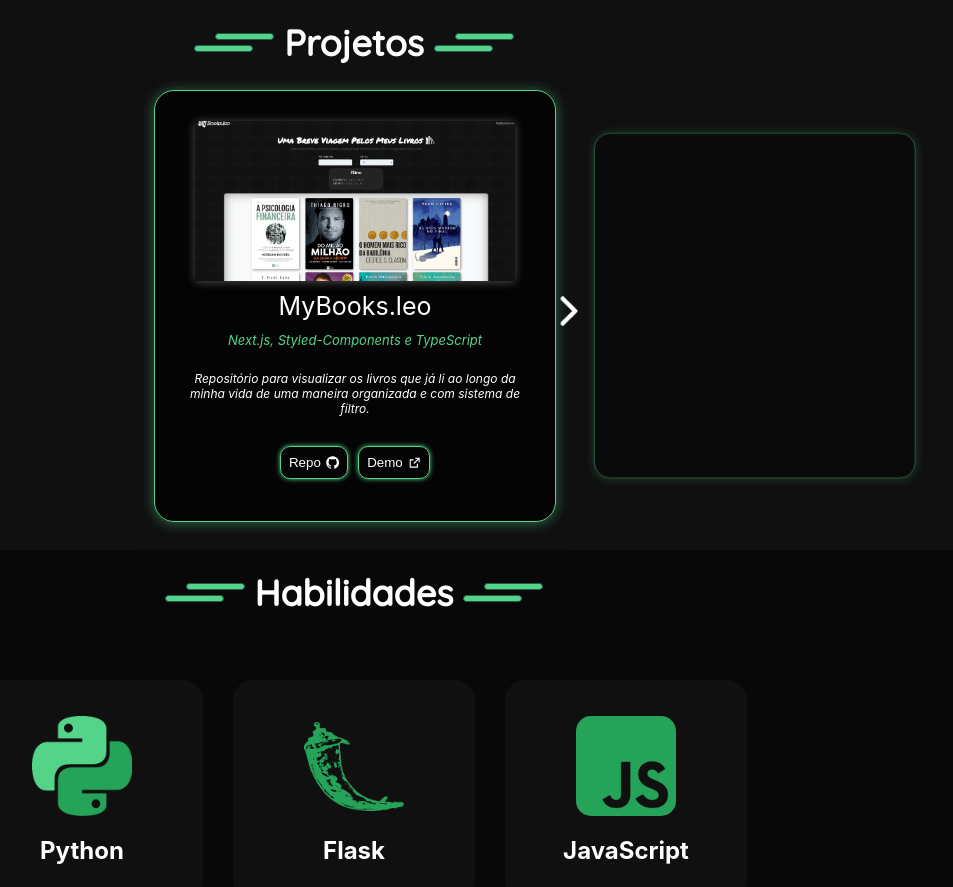
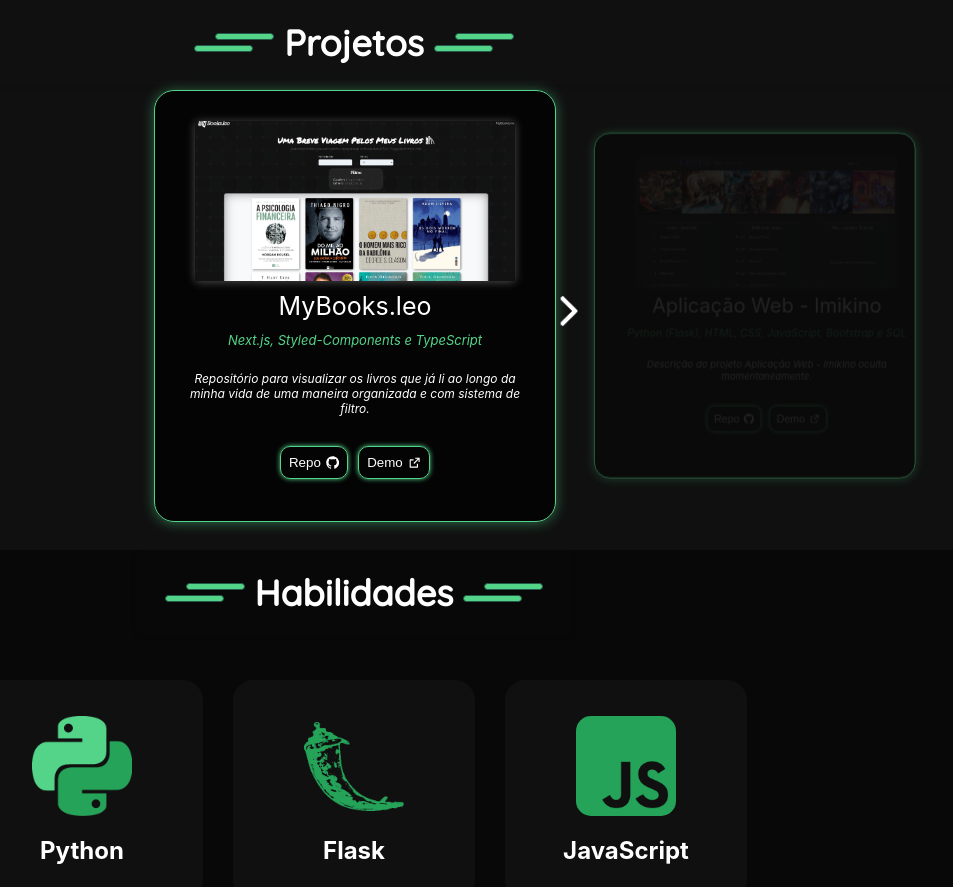
Before and after one commit to leoFagundes/Portfolio-loeFagundes, a React (Create React App) app: page / in a window 1280 px wide. Shown: the part 1320-2207 px from the top of the page, without its empty margins (286-1239 px from the left). Built offline with nearby package versions, Linux system fonts and the light colour scheme; a web font is replaced by a local one.

Commit message:
update project detail

```diff
--- a/src/components/Projects/SlideProject/SlideProject.module.scss
+++ b/src/components/Projects/SlideProject/SlideProject.module.scss
@@ -61,6 +61,7 @@
   box-shadow: 0 1px 13px #54d48977;
   margin-top: 5px;
   background-color: #000000bb;
+  overflow: hidden;
 
   a {
     text-decoration: none;
@@ -83,6 +84,7 @@
     justify-content: center;
     align-items: center;
     gap: 10px;
+    transform: translateX(500px);
 
     .image {
       height: 160px;
@@ -94,16 +96,12 @@
       background-size: cover;
       background-position: center center;
       background-repeat: no-repeat;
-      -webkit-animation: slide 0.5s cubic-bezier(0.25, 0.46, 0.45, 0.94) both;
-      animation: slide 0.5s cubic-bezier(0.25, 0.46, 0.45, 0.94) both;
     }
 
     .name {
       text-align: center;
       color: white;
       font-size: 25px;
-      -webkit-animation: slide 1s cubic-bezier(0.25, 0.46, 0.45, 0.94) both;
-      animation: slide 1s cubic-bezier(0.25, 0.46, 0.45, 0.94) both;
     }
 
     .description {
@@ -115,8 +113,6 @@
       color: white;
       font-size: 12px;
       width: 85%;
-      -webkit-animation: slide 1.5s cubic-bezier(0.25, 0.46, 0.45, 0.94) both;
-      animation: slide 1.5s cubic-bezier(0.25, 0.46, 0.45, 0.94) both;
 
       .linksButtons {
         display: flex;
@@ -152,29 +148,40 @@
   }
 }
 
-@-webkit-keyframes slide {
+.prevClicked {
+  animation: prevClicked 0.5s ease-in-out forwards;
+}
+
+.nextClicked {
+  animation: nextClicked 0.5s ease-in-out forwards;
+}
+
+@keyframes prevClicked {
   0% {
-    -webkit-transform: translateY(17px);
-    transform: translateY(17px);
-    opacity: 0;
+    transform: translateX(-15px);
+    opacity: 0.2;
   }
-
+  80% {
+    transform: translateX(2px);
+    opacity: 0.8;
+  }
   100% {
-    -webkit-transform: translateY(0);
-    transform: translateY(0);
+    transform: translateX(0);
     opacity: 1;
   }
 }
-@keyframes slide {
+
+@keyframes nextClicked {
   0% {
-    -webkit-transform: translateY(17px);
-    transform: translateY(17px);
-    opacity: 0;
+    transform: translateX(15px);
+    opacity: 0.2;
   }
-
+  80% {
+    transform: translateX(-2px);
+    opacity: 0.8;
+  }
   100% {
-    -webkit-transform: translateY(0);
-    transform: translateY(0);
+    transform: translateX(0);
     opacity: 1;
   }
 }
--- a/src/components/Projects/SlideProject/index.tsx
+++ b/src/components/Projects/SlideProject/index.tsx
@@ -2,7 +2,7 @@
 import { RiExternalLinkLine } from 'react-icons/ri';
 import { RxGithubLogo } from 'react-icons/rx';
 
-export default function SlideProject({currentProjectIndex, currentProject, currentProjectSide, projectList}: {
+export default function SlideProject({ currentProjectIndex, currentProject, currentProjectSide, projectList, classByButtonClicked }: {
     currentProjectIndex: number,
     currentProject: boolean,
     currentProjectSide?: number,
@@ -13,20 +13,28 @@
         ling: string;
         link: string;
         demo?: string;
-    }[];}) {
+    }[];
+    classByButtonClicked: 'prevClicked' | 'nextClicked' | null
+}) {
     if (!currentProject && currentProjectSide) {
         return (
-            <div className={`${currentProjectSide === 1 ? style.leftSlide : style.rightSlide} ${currentProjectIndex === 0 ? style.sideSlide : ''}`}>
-                {projectList.map(({imageName, name, des, ling, link, demo}, index) => (
+            <div className={`
+                ${currentProjectSide === 1 ? style.leftSlide : style.rightSlide}
+                ${currentProjectIndex === 0 ? style.sideSlide : ''}
+            `}>
+                {projectList.map(({ imageName, name, des, ling, link, demo }, index) => (
                     <div
                         key={index}
-                        className={`${style.item} ${index + currentProjectSide === currentProjectIndex ? style.active : style.hidden}`}
+                        className={`
+                            ${style.item}
+                            ${index + currentProjectSide === currentProjectIndex ? style.active : style.hidden}
+                        `}
                     >
-                            <div className={style.content}>
-                                <div className={style.image} style={{ backgroundImage: `url(${process.env.PUBLIC_URL}/${imageName})` }}/>
+                        <div className={`${style.content} ${classByButtonClicked === 'prevClicked' ? style.prevClicked : style.nextClicked}`}>
+                            <div className={style.image} style={{ backgroundImage: `url(${process.env.PUBLIC_URL}/${imageName})` }} />
                             <div className={style.name}>
-                                    {name}<br/>
-                                    <i style={{fontSize: '13px', color: '#54d489'}}>{ling}</i>
+                                {name}<br />
+                                <i style={{ fontSize: '13px', color: '#54d489' }}>{ling}</i>
                             </div>
                             <div className={style.description}>
                                 <i>Descrição do projeto {name} oculta momentaneamente.</i>
@@ -41,20 +49,21 @@
                     </div>
                 ))}
             </div>
-        )}
+        )
+    }
     else {
         return (
             <div className={style.currentSlide}>
-                {projectList.map(({imageName, name, des, ling, link, demo}, index) => (
+                {projectList.map(({ imageName, name, des, ling, link, demo }, index) => (
                     <div
                         key={index}
                         className={`${style.item} ${index === currentProjectIndex ? style.active : style.hidden}`}
                     >
-                            <div className={style.content}>
-                                <div className={style.image} style={{ backgroundImage: `url(${process.env.PUBLIC_URL}/${imageName})` }}/>
+                        <div className={`${style.content} ${classByButtonClicked === 'prevClicked' ? style.prevClicked : style.nextClicked}`}>
+                            <div className={style.image} style={{ backgroundImage: `url(${process.env.PUBLIC_URL}/${imageName})` }} />
                             <div className={style.name}>
-                                    {name}<br/>
-                                    <i style={{fontSize: '13px', color: '#54d489'}}>{ling}</i>
+                                {name}<br />
+                                <i style={{ fontSize: '13px', color: '#54d489' }}>{ling}</i>
                             </div>
                             <div className={style.description}>
                                 <i>{des}</i>
--- a/src/components/Projects/index.tsx
+++ b/src/components/Projects/index.tsx
@@ -9,15 +9,18 @@
   const projetos = projetctData
 
   const [currentProjectIndex, setCurrentProjectIndex] = useState(0);
+  const [classByButtonClicked, setClassByButtonClicked] = useState<'prevClicked' | 'nextClicked' | null>(null)
 
   const handleNextProject = () => {
     setCurrentProjectIndex((currentProjectIndex + 1) % projetos.length);
+    setClassByButtonClicked('nextClicked')
   };
 
   const handlePrevProject = () => {
     setCurrentProjectIndex(
       (currentProjectIndex - 1 + projetos.length) % projetos.length
     );
+    setClassByButtonClicked('prevClicked')
   };
 
   const lastIndex = projetos.length - 1;
@@ -38,17 +41,20 @@
             currentProject={false}
             currentProjectIndex={currentProjectIndex}
             projectList={projetos}
+            classByButtonClicked={classByButtonClicked}
           />
           <SlideProject
             currentProject={true}
             currentProjectIndex={currentProjectIndex}
             projectList={projetos}
+            classByButtonClicked={classByButtonClicked}
           />
           <SlideProject
             currentProjectSide={-1}
             currentProject={false}
             currentProjectIndex={currentProjectIndex}
             projectList={projetos}
+            classByButtonClicked={classByButtonClicked}
           />
         </section>
         <Button
--- a/src/components/Projects/projectsData.ts
+++ b/src/components/Projects/projectsData.ts
@@ -19,7 +19,7 @@
     imageName: "assets/img/projects/portfolio2.png",
     name: "Portfólio 2.0",
     des: "Esse foi o segundo Portfólio que fiz para tentar criar uma versão mais atualizada do portfólio anterior.",
-    ling: "React.js e SASS",
+    ling: "React.js, TypeScript e SASS",
     link: "https://github.com/leoFagundes/Portfolio-leoFagundes",
     demo: "https://leofagundes.vercel.app/",
   },
```
Lines whose indentation alone changed are shown as unchanged.
